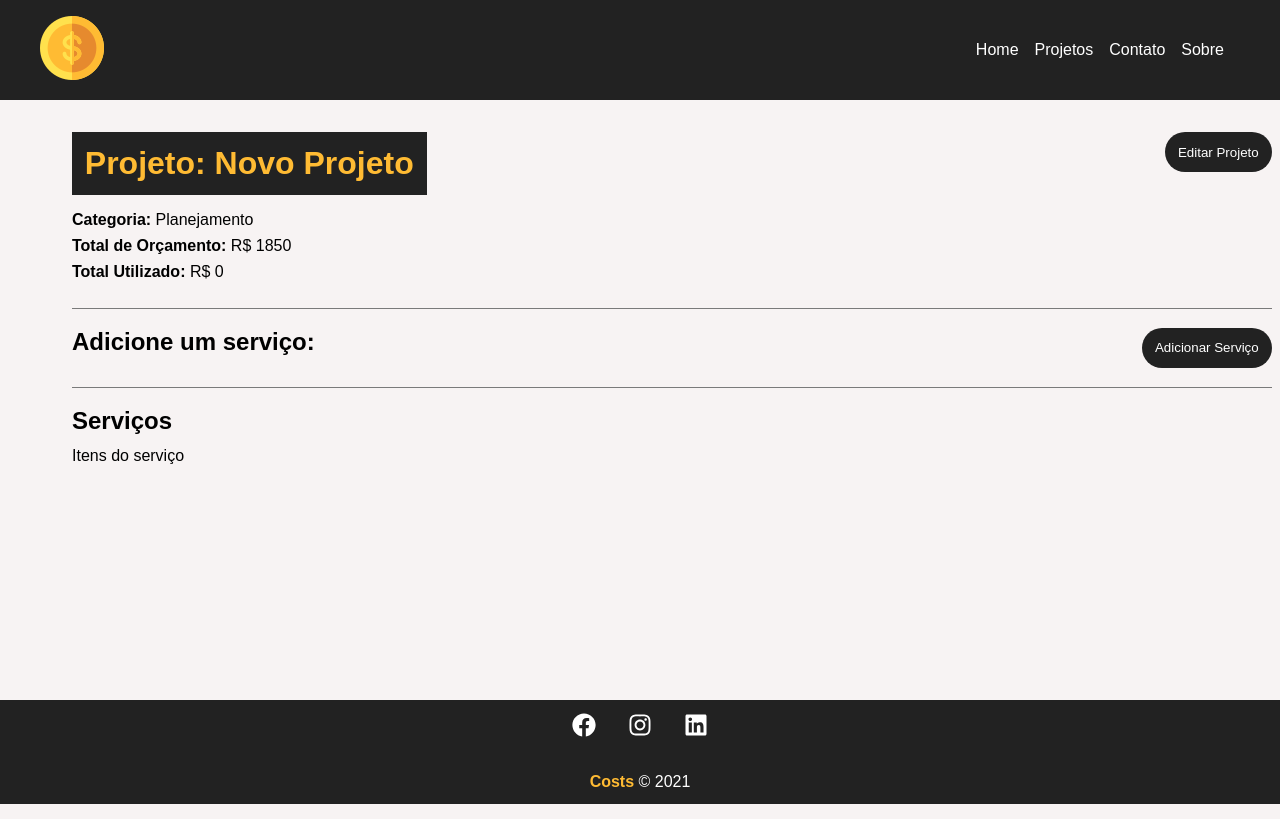
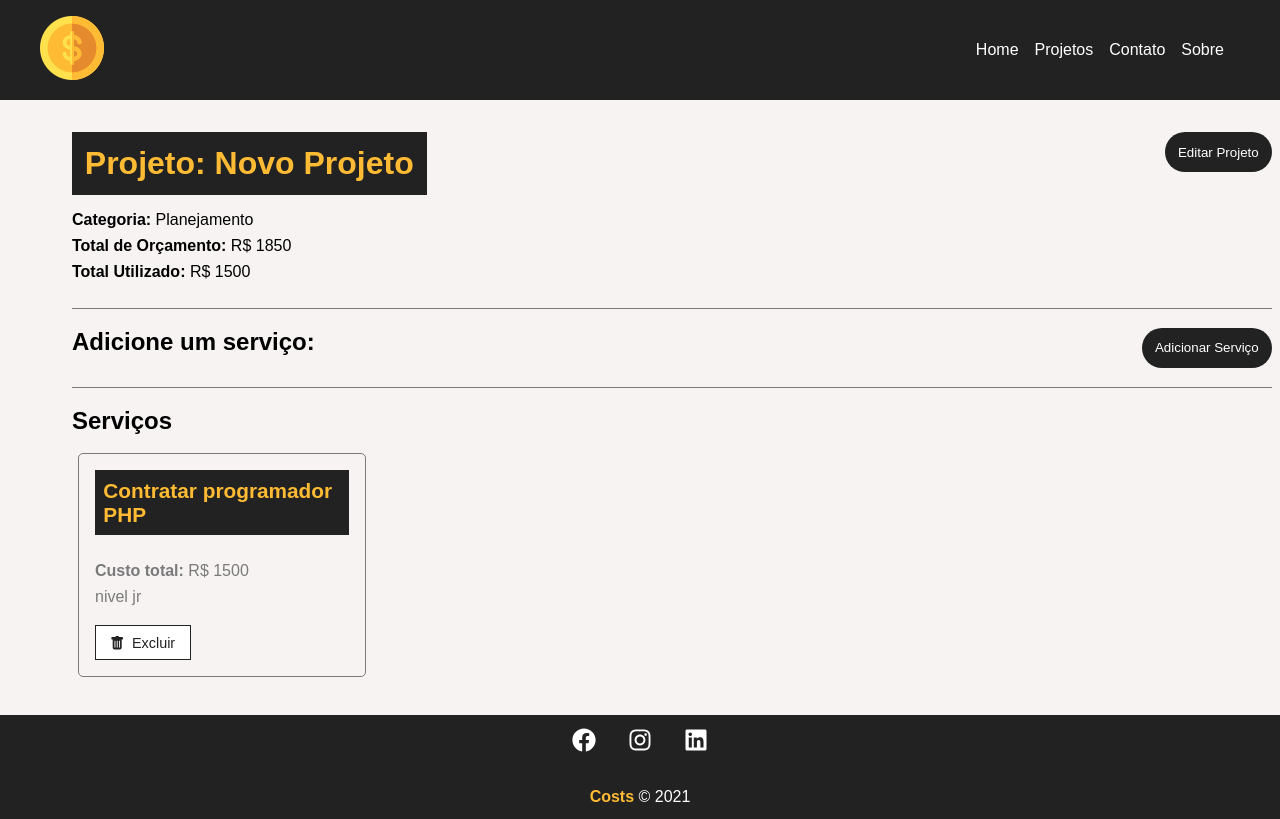
Before and after one commit to thiagobrsouza/react-costs, a React (Create React App) app: page /project/3 in a window 1280 px wide. Shown: the top 819 px of the page. Built offline with nearby package versions, Linux system fonts and the light colour scheme; data requests are answered from the project's data file.

Commit message:
Exibindo serviços adicionados

```diff
--- a/db.json
+++ b/db.json
@@ -7,8 +7,15 @@
         "id": "4",
         "name": "Planejamento"
       },
-      "cost": 0,
-      "services": [],
+      "cost": 1500,
+      "services": [
+        {
+          "name": "Contratar programador PHP",
+          "cost": "1500",
+          "description": "nivel jr",
+          "id": "f9acb045-b0e0-4113-b265-d779bee7f1ec"
+        }
+      ],
       "id": 3
     },
     {
@@ -18,13 +25,19 @@
         "id": "1",
         "name": "Infra"
       },
-      "cost": 200,
+      "cost": 650,
       "services": [
         {
           "name": "meu serviço",
           "cost": "200",
           "description": "...",
           "id": "7e4ea3eb-e1fa-47ce-a34a-6e34e03d9444"
+        },
+        {
+          "name": "Admin do Firewall",
+          "cost": "450",
+          "description": "administrar o firewall",
+          "id": "4701d802-907b-49bf-ac0f-83a5ad46d255"
         }
       ],
       "id": 4
--- a/src/components/pages/Project.jsx
+++ b/src/components/pages/Project.jsx
@@ -8,11 +8,13 @@
 import ProjectForm from '../project/ProjectForm'
 import Message from '../layout/Message'
 import ServiceForm from '../service/ServiceForm'
+import ServiceCard from '../service/ServiceCard'
 
 export default function Project() {
 
   let {id} = useParams()
   const [project, setProject] = useState([])
+  const [services, setServices] = useState([])
   const [showProjectForm, setShowProjectForm] = useState(false)
   const [showServiceForm, setShowServiceForm] = useState(false)
   const [message, setMessage] = useState()
@@ -27,6 +29,7 @@
     }).then((resp) => resp.json())
     .then((data) => {
       setProject(data)
+      setServices(data.services)
     })
     .catch(err => console.log(err))
   }, [id])
@@ -83,10 +86,13 @@
     })
     .then((resp) => resp.json())
     .then((data) => {
-      // exibir servicos
-      console.log(data)
+      setShowServiceForm(false)
     })
     .catch(err => console.log(err))
+
+  }
+
+  function removeService() {
 
   }
 
@@ -139,7 +145,13 @@
           </div>
           <h2>Serviços</h2>
           <Container customClass="start">
-            <p>Itens do serviço</p>
+            {services.length > 0 &&
+              services.map((service) => (
+                <ServiceCard id={service.id} name={service.name} cost={service.cost} description={service.description}
+                key={service.id} handleRemove={removeService}/>
+              ))
+            }
+            {services.length === 0 && <p>Não há serviços cadastrados</p>}
           </Container>
         </Container>
       </div>
--- /dev/null
+++ b/src/components/service/ServiceCard.jsx
@@ -0,0 +1,25 @@
+import styles from '../project/ProjectCard.module.css'
+import { BsFillTrashFill } from 'react-icons/bs'
+
+export default function ServiceCard({ id, name, cost, description, handleRemove }) {
+
+  function remove() {
+
+  }
+
+  return (
+    <div className={styles.project_card}>
+      <h4>{name}</h4>
+      <p>
+        <span>Custo total:</span> R$ {cost}
+      </p>
+      <p>{description}</p>
+      <div className={styles.project_card_actions}>
+        <button onClick={remove}>
+          <BsFillTrashFill />
+          Excluir
+        </button>
+      </div>
+    </div>
+  )
+}
```
